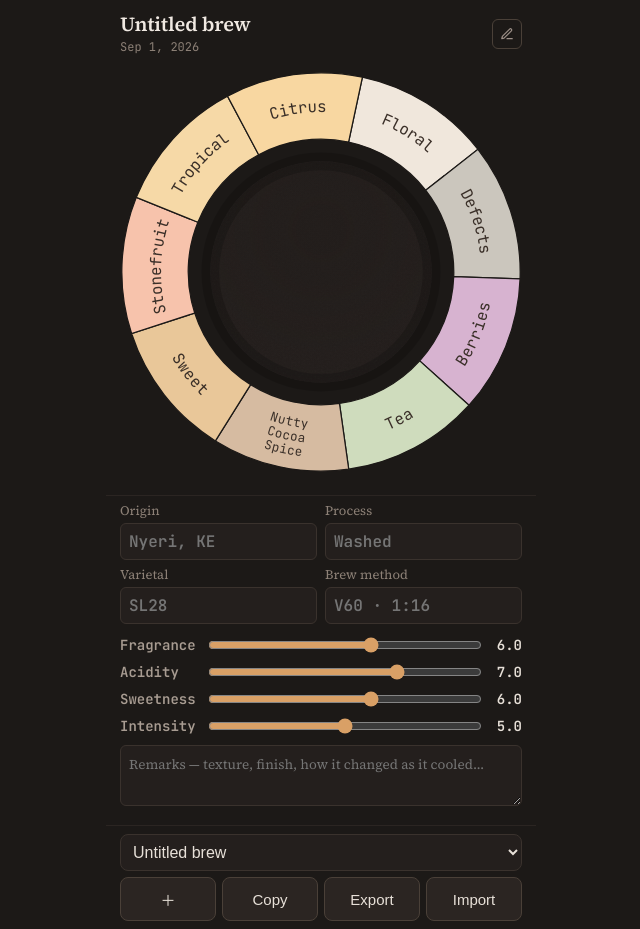
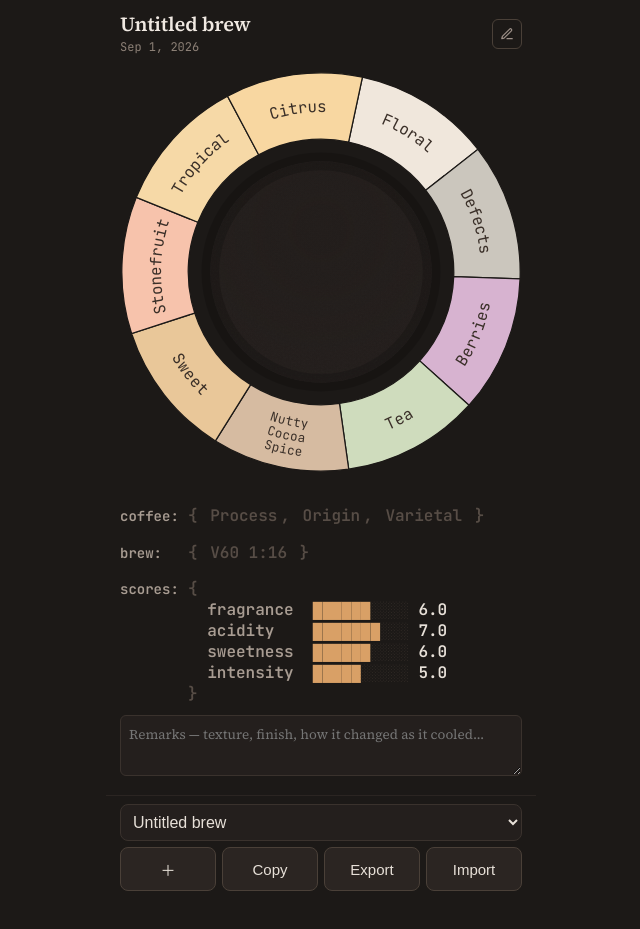
Before and after one commit to vaaldy/ajinokopi, a React (Vite) app: page / in a window 1280 px wide. Shown: the whole page, without its empty margins (319-959 px from the left). After the commit the page ends 899 px from the top, so only its background shows below. Built offline with nearby package versions, Linux system fonts and the light colour scheme.

Commit message:
[feat] ui ux with glyphs

```diff
--- a/package.json
+++ b/package.json
@@ -1,7 +1,7 @@
 {
   "name": "ajinokopi",
   "private": true,
-  "version": "0.3.1-dev.1",
+  "version": "0.3.1-dev.2",
   "packageManager": "pnpm@11.3.0",
   "type": "module",
   "scripts": {
--- a/src/App.jsx
+++ b/src/App.jsx
@@ -1,7 +1,12 @@
-import { useEffect, useRef, useState } from 'react';
+import { Fragment, useEffect, useRef, useState } from 'react';
 import yaml from 'js-yaml';
-import { SCA_DIMS, validateBrews, newBrewDoc, mergeBrews, loadStore, saveStore } from './lib.js';
+import {
+  SCA_DIMS, validateBrews, newBrewDoc, mergeBrews, loadStore, saveStore, noteColorOf, ink,
+} from './lib.js';
 import { Wheel } from './wheel.jsx';
+
+// The coffee line: one field per part, read left to right as "washed natural ethiopia".
+const TRIO = [['process', 'Process'], ['origin', 'Origin'], ['varietal', 'Varietal']];
 
 export default function App() {
   const [flavors, setFlavors] = useState(null);
@@ -21,6 +26,25 @@ export default function App() {
   const updateCur = fn =>
     setStore(s => ({ ...s, brews: s.brews.map(b => (b._id === s.currentId ? fn(b) : b)) }));
   const setField = (k, v) => updateCur(b => ({ ...b, [k]: v }));
+
+  // Each part of the coffee line wears one of this cup's own note colours — first logged note to
+  // process, second to origin, third to varietal, cycling when fewer than three are logged. No
+  // notes yet, no highlight: there is nothing to borrow a colour from.
+  const noteCols = TRIO.map((_, i) => {
+    const n = cur.notes[i % cur.notes.length];
+    return n && noteColorOf(flavors, n.category, n.note);
+  });
+  // Brew continues the cycle, but the cycle is only ever as long as the coffee line: with four
+  // notes logged the coffee line shows three colours, and brew reuses one of those rather than
+  // bringing a fourth on screen that nothing above it matches.
+  const brewCol = noteCols[TRIO.length % noteCols.length];
+
+  // Every field is as wide as what it holds (mono, so a char count is a width; +6px is the
+  // highlight's own padding) and wears its note colour once it has something to show.
+  const fieldStyle = (v, ph, col) => ({
+    width: `calc(${Math.max(1, (v || ph).length)}ch + 6px)`,
+    ...(v && col && { background: col, color: ink(col) }),
+  });
 
   const newBrew = () => {
     const b = newBrewDoc('Untitled brew');
@@ -91,31 +115,60 @@ export default function App() {
              onRemove={i => updateCur(b => ({ ...b, notes: b.notes.filter((_, j) => j !== i) }))} />
 
       <div className="sheet">
-        <div className="pair">
-          <label>Origin
-            <input value={cur.origin} placeholder="Nyeri, KE" onChange={e => setField('origin', e.target.value)} />
-          </label>
-          <label>Process
-            <input value={cur.process} placeholder="Washed" onChange={e => setField('process', e.target.value)} />
+        <div className="pair one">
+          <label><span className="name">coffee:</span>
+            {/* three fields, one line: process, origin and varietal read as a line off a bag,
+                braced like a block of code. The braces stretch to however many rows it wraps to. */}
+            <div className="trio">
+              {TRIO.map(([k, ph], i) => (
+                <Fragment key={k}>
+                  {/* comma hugs the field before it, then a real space — a real one, because two
+                      inline-blocks with only margin between them give the row nowhere to wrap */}
+                  {i > 0 && <><span className="sep">,</span>{' '}</>}
+                  {/* `ch` width, not the `size` attribute: `size` pads by a couple of characters
+                      per field, enough slack to push the empty row onto a second line */}
+                  <input style={fieldStyle(cur[k], ph, noteCols[i])}
+                         value={cur[k]} placeholder={ph}
+                         onChange={e => setField(k, e.target.value)} />
+                </Fragment>
+              ))}
+            </div>
           </label>
         </div>
-        <div className="pair">
-          <label>Varietal
-            <input value={cur.varietal} placeholder="SL28" onChange={e => setField('varietal', e.target.value)} />
-          </label>
-          <label>Brew method
-            <input value={cur.brewMethod} placeholder="V60 · 1:16" onChange={e => setField('brewMethod', e.target.value)} />
+        <div className="pair one">
+          <label><span className="name">brew:</span>
+            <div className="trio">
+              <input style={fieldStyle(cur.brewMethod, 'V60 1:16', brewCol)}
+                     value={cur.brewMethod} placeholder="V60 1:16"
+                     onChange={e => setField('brewMethod', e.target.value)} />
+            </div>
           </label>
         </div>
-        <div className="sliders">
-          {SCA_DIMS.map(k => (
-            <div className="slider" key={k}>
-              <span className="name">{k}</span>
-              <input type="range" min="0" max="10" step="0.25" value={cur.scores[k]}
-                     onChange={e => setField('scores', { ...cur.scores, [k]: +e.target.value })} />
-              <span className="val">{cur.scores[k].toFixed(1)}</span>
+        {/* the scores as a nested block: one key per line, indented under their own brace. A bar
+            in mono is a grid, so ten cells line up under each other without measuring anything. */}
+        <div className="pair one">
+          <label><span className="name">scores:</span>
+            <div className="trio scores">
+              {SCA_DIMS.map((k, i) => {
+                const v = cur.scores[k], col = noteCols[(TRIO.length + 1 + i) % noteCols.length];
+                const on = Math.round(v);
+                return (
+                  <div className="score" key={k}>
+                    <span className="key">{k.toLowerCase()}</span>
+                    <span className="bar">
+                      <span style={col ? { color: col } : null}>{'\u2588'.repeat(on)}</span>
+                      <span className="rest">{'\u2591'.repeat(10 - on)}</span>
+                      {/* the real control, laid transparent over its own drawing: native range
+                          keeps the touch behaviour and the keyboard, the glyphs do the looking */}
+                      <input type="range" min="0" max="10" step="0.25" value={v} aria-label={k}
+                             onChange={e => setField('scores', { ...cur.scores, [k]: +e.target.value })} />
+                    </span>
+                    <span className="val">{v.toFixed(1)}</span>
+                  </div>
+                );
+              })}
             </div>
-          ))}
+          </label>
         </div>
         <div className="remark">
           <textarea rows="2" value={cur.remark} onChange={e => setField('remark', e.target.value)}
--- a/src/lib.js
+++ b/src/lib.js
@@ -81,9 +81,15 @@ export function shades(hex, n) {
 
 // Dark ink on light fills, light ink on dark ones — the palette is pastel, so most
 // sectors want the dark one.
-export function ink(hex) {
-  if (!hex || hex[0] !== '#') return '#fff';
-  const [r, g, b] = [1, 3, 5].map(i => parseInt(hex.slice(i, i + 2), 16));
+export function ink(col) {
+  if (typeof col !== 'string') return '#fff';
+  // shades() hands back hsl() strings, so lightness is already the answer for those
+  if (col.startsWith('hsl')) {
+    const m = col.match(/-?[\d.]+/g);
+    return m && +m[2] > 60 ? '#3a2f28' : '#fff';
+  }
+  if (col[0] !== '#') return '#fff';
+  const [r, g, b] = [1, 3, 5].map(i => parseInt(col.slice(i, i + 2), 16));
   return (r * 0.299 + g * 0.587 + b * 0.114) > 150 ? '#3a2f28' : '#fff';
 }
 
--- a/src/styles.css
+++ b/src/styles.css
@@ -53,30 +53,78 @@ input.title {
 }
 
 /* ---------- the cupping sheet ---------- */
-.sheet { border-top: 1px solid #2b2522; margin-top: 8px; }
+.sheet { margin-top: 8px; }
 .pair { display: grid; grid-template-columns: 1fr 1fr; gap: 8px; padding: 6px 14px 0; }
 .pair label {
   display: flex; flex-direction: column; gap: 4px; min-width: 0;
   font: 400 13px 'Source Serif 4', Georgia, serif; color: #8d8177;
 }
-.pair input, .remark textarea {
+.remark textarea {
   width: 100%; color: #e7e0d8; background: #241f1d;
   border: 1px solid #3a322d; border-radius: 6px; outline: none;
 }
+.remark textarea:focus { border-color: #6b5c50; }
+/* No box round the values — the label above them is enough to say what they are. The bottom
+   border is always there and usually transparent: it carries focus without shifting layout. */
+.pair input, .trio {
+  width: 100%; color: #e7e0d8; background: none; outline: none;
+  border: 0; border-bottom: 1px solid transparent;
+}
 .pair input {
   font: 600 16px 'JetBrains Mono', ui-monospace, monospace;
-  padding: 7px 8px; text-transform: none; letter-spacing: 0;
+  padding: 3px 0 4px; text-transform: none; letter-spacing: 0;
 }
-.pair input:focus, .remark textarea:focus { border-color: #6b5c50; }
+.pair input:focus, .trio:focus-within { border-bottom-color: #6b5c50; }
+/* Label sits on the same line as its value, left column matching the slider names below. */
+.pair.one { grid-template-columns: 1fr; }
+.pair.one label { flex-direction: row; align-items: baseline; gap: 6px; }
+.pair.one .trio { flex: 1 1 0; min-width: 0; width: auto; }
 
-.sliders { display: flex; flex-direction: column; gap: 9px; padding: 12px 14px 4px; }
-.slider { display: flex; align-items: center; gap: 10px; }
-.slider .name { width: 78px; flex: none; font: 600 14px 'JetBrains Mono', ui-monospace, monospace; color: #a89c92; }
-.slider input[type=range] { flex: 1; min-width: 0; accent-color: #d9a066; height: 18px; }
-.slider .val {
-  width: 30px; flex: none; text-align: right;
-  font: 600 14px 'JetBrains Mono', ui-monospace, monospace; color: #e7e0d8;
+/* Homage to a code block: braces as plain glyphs, so the closing one follows the last word
+   wherever it lands rather than towering beside it. Inline flow rather than flex, because a
+   hanging indent is what makes a wrapped row line up under the first word instead of under the
+   brace — `padding-left` indents every row, negative `text-indent` pulls the first one back out.
+   16px, not smaller: iOS zooms the page on focus for anything under it. Mono, so `1ch` spacing
+   is exactly one space and the three fields read as words rather than as columns. */
+.trio {
+  padding: 3px 0 4px 2ch; text-indent: -2ch; line-height: 1.55;
+  font: 600 16px 'JetBrains Mono', ui-monospace, monospace;
 }
+.trio::before, .trio::after { content: '{'; color: #574d46; }
+.trio::before { margin-right: 1ch; }
+.trio::after { content: '}'; margin-left: 1ch; }
+
+/* A value is highlighted in one of the cup's own note colours (set inline by <App>), so the line
+   is tinted by what was actually tasted. Padding is in the width calc, not stolen from the text. */
+.trio input {
+  display: inline-block; vertical-align: baseline; max-width: 100%;
+  background: none; border: 0; padding: 1px 3px; border-radius: 0;
+  color: inherit; outline: none; font: inherit; text-indent: 0;
+}
+.trio input::placeholder { color: #574d46; }
+.trio .sep { color: #574d46; }
+
+/* One left column for the whole sheet: every label is the same thing. */
+.pair.one .name {
+  width: 62px; flex: none;
+  font: 600 14px 'JetBrains Mono', ui-monospace, monospace; color: #a89c92;
+}
+
+/* The scores are a nested block, so their brace opens a line of its own and the keys indent under
+   it. Ten mono cells are a ruler: every bar lines up column-for-column with no measuring. */
+.scores { text-indent: 0; padding-left: 0; }
+.scores::after { margin-left: 0; }  /* closing brace sits at column 0, not a space in */
+.scores .score { display: grid; grid-template-columns: 10ch 10ch auto; gap: 1ch; padding-left: 2ch; }
+.scores .key { color: #a89c92; }
+.scores .bar { position: relative; white-space: pre; color: #d9a066; }
+.scores .rest { color: #3a322d; }
+/* The native range does the interaction, invisibly, over the glyphs that do the looking: touch
+   target, keyboard and screen reader all stay native for the price of one rule. */
+.scores .bar input[type=range] {
+  position: absolute; inset: -5px 0; width: 100%; height: calc(100% + 10px);
+  margin: 0; opacity: 0; cursor: pointer;
+}
+.scores .val { color: #e7e0d8; }
 
 .remark { padding: 6px 14px 14px; }
 .remark textarea {
--- a/test.js
+++ b/test.js
@@ -31,6 +31,8 @@ t('shades: n colors for n notes', shades('#aabbcc', 5).length === 5);
 t('shades: single note no div-by-zero', !shades('#aabbcc', 1)[0].includes('NaN'));
 t('hexToHsl: red hue', hexToHsl('#ff0000').h === 0 && hexToHsl('#ff0000').s === 100);
 t('ink: dark on pale fills, light on dark ones', ink('#f7d7a2') === '#3a2f28' && ink('#3a2f28') === '#fff');
+t('ink: reads an hsl() shade too, not just hex',
+  ink('hsl(30 40% 78%)') === '#3a2f28' && ink('hsl(30 40% 22%)') === '#fff');
 const citrus = { color: '#f7d7a2', notes: ['lemon', 'lime'], noteColors: { lemon: '#f7e79a' } };
 t('colorMapper: authored note colour wins', colorMapper.note('Citrus', citrus, 0, 2) === '#f7e79a');
 t('colorMapper: unauthored note falls back to a shade', colorMapper.note('Citrus', citrus, 1, 2).startsWith('hsl('));
```
Also changed, not shown: 2 other files (tests, documents, lock files or other folders).
